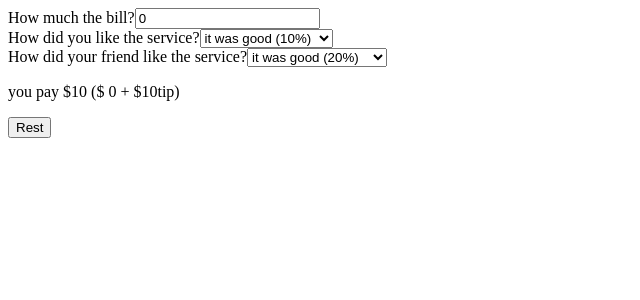
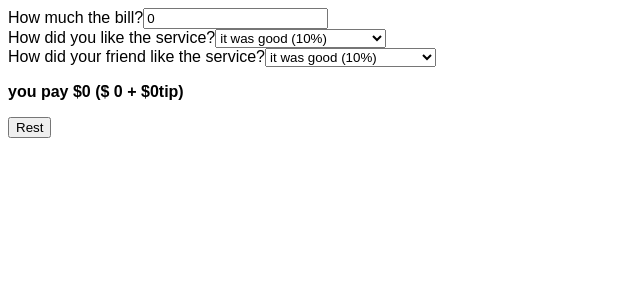
Before and after one commit to ali27-dev/React-Practice-Projects-Dir, a React (Create React App) app in the folder tip-calculator/: page / in a window 1280 px wide. Shown: the top 300 px of the page, without its empty margins (0-640 px from the left). Built offline with nearby package versions, Linux system fonts and the light colour scheme.

Commit message:
i'm create new component name is TipComponent to store all components in it.

```diff
--- a/tip-calculator/src/App.js
+++ b/tip-calculator/src/App.js
@@ -1,9 +1,9 @@
-import Bill from "./Bill";
+import TipCalculator from "./TipCalculator";
 
 function App() {
   return (
     <div className="App">
-      <Bill />
+      <TipCalculator />
     </div>
   );
 }
--- a/tip-calculator/src/Bill.js
+++ b/tip-calculator/src/Bill.js
@@ -1,26 +1,10 @@
-import { useState } from "react";
-
-import Button from "./Button";
-import Payment from "./Payment";
-import Service from "./Service";
-
-function Bill() {
-  const [isBill, setIsBill] = useState(0);
-  const [tipService, setTipService] = useState(10);
-  console.log(isBill);
-
-  function handleBill(e) {
-    setIsBill(Number(e.target.value));
-  }
+function Bill({ isBill, onIsBill }) {
   return (
     <>
       <div className="">
         <span>How much the bill?</span>
-        <input type="text" value={isBill} onChange={handleBill} />
+        <input type="text" value={isBill} onChange={onIsBill} />
       </div>
-      <Service tipService={tipService} />
-      <Payment isBill={isBill} tipService={tipService} />
-      <Button />
     </>
   );
 }
--- a/tip-calculator/src/Button.js
+++ b/tip-calculator/src/Button.js
@@ -1,7 +1,7 @@
-function Button() {
+function Button({ onRestBtn }) {
   return (
     <div className="">
-      <button>Rest</button>
+      <button onClick={onRestBtn}>Rest</button>
     </div>
   );
 }
--- a/tip-calculator/src/Payment.js
+++ b/tip-calculator/src/Payment.js
@@ -1,15 +1,15 @@
-function Payment({ isBill, tipService, onChangeBill }) {
+function Payment({ isBill, serviceTip, onChangeBill }) {
   console.log(isBill);
 
-  const totalBill = isBill + tipService;
+  const totalBill = isBill + serviceTip;
 
   // function totalBill() {
-  //   isBill + tipService
+  //   isBill + serviceTip
   // }
   return (
-    <div className="">
+    <div className="" style={{ fontWeight: "bold" }}>
       <p>
-        you pay ${totalBill} ($ {isBill} + ${tipService}tip)
+        you pay ${totalBill} ($ {isBill} + ${serviceTip}tip)
       </p>
     </div>
   );
--- a/tip-calculator/src/Service.js
+++ b/tip-calculator/src/Service.js
@@ -1,28 +1,45 @@
 import { useState } from "react";
 
-export default function Service({ tipService }) {
+export default function Service({ serviceTip, setServiceTip, children }) {
+  function handleService(e) {
+    setServiceTip(Number(e.target.value));
+  }
   return (
     <div className="">
-      <span>How did you like the service?</span>
-      <select name="" id="">
-        <option value="good">it was good ({tipService}%)</option>
-        <option value="noraml">it was normal ({tipService - 5}%)</option>
-        <option value="bad">it was bad ({tipService - 10}%)</option>
+      <span>{children}</span>
+      <select onChange={handleService}>
+        <option value={0}>
+          it was good ({handleService === 10 ? 0 : serviceTip + 10}%)
+        </option>
+        <option value={0}>
+          it was normal ({handleService === 10 ? 0 : serviceTip - 5}%)
+        </option>
+        <option value={serviceTip}>it was bad ({serviceTip}%)</option>
+        <option value={serviceTip + 20}>
+          Absaloutly Amazing ({serviceTip}%)
+        </option>
       </select>
-      <FriendSer tipService={tipService} />
+      {/* <FriendSer serviceTip={serviceTip} onHandleService={handleService} /> */}
     </div>
   );
 }
 
-function FriendSer({ tipService }) {
-  return (
-    <div className="">
-      <span>How did your friend like the service?</span>
-      <select name="" id="">
-        <option value="good">it was good ({tipService + 10}%)</option>
-        <option value="noraml">it was normal ({tipService}%)</option>
-        <option value="bad">it was bad ({tipService - 5}%)</option>
-      </select>
-    </div>
-  );
-}
+// function FriendSer({ serviceTip, onHandleService }) {
+//   return (
+//     <div className="">
+//       <span>How did your friend like the service?</span>
+//       <select name="" id="" onChange={onHandleService}>
+//         <option value={0}>
+//           it was good ({onHandleService === 10 ? 0 : serviceTip + 10}%)
+//         </option>
+//         <option value={10}>
+//           it was normal ({onHandleService === 10 ? 0 : serviceTip - 5}%)
+//         </option>
+//         <option value={serviceTip}>it was bad ({serviceTip}%)</option>
+//         <option value={serviceTip + 20}>
+//           Absaloutly Amazing ({serviceTip}%)
+//         </option>
+//       </select>
+//     </div>
+//   );
+// }
--- /dev/null
+++ b/tip-calculator/src/TipCalculator.js
@@ -0,0 +1,33 @@
+import { useState } from "react";
+
+import Bill from "./Bill";
+import Button from "./Button";
+import Payment from "./Payment";
+import Service from "./Service";
+function TipCalculator() {
+  const [isBill, setIsBill] = useState(0);
+  const [serviceTip, setServiceTip] = useState(0);
+
+  function handleBill(e) {
+    setIsBill(Number(e.target.value));
+  }
+  function handleRestBtn() {
+    setIsBill(0);
+    setServiceTip(0);
+  }
+  return (
+    <>
+      <Bill isBill={isBill} onIsBill={handleBill} />
+      <Service serviceTip={serviceTip} setServiceTip={setServiceTip}>
+        How did you like the service?
+      </Service>
+      <Service serviceTip={serviceTip} setServiceTip={setServiceTip}>
+        How did your friend like the service?
+      </Service>
+      <Payment isBill={isBill} serviceTip={serviceTip} />
+      <Button onRestBtn={handleRestBtn} />
+    </>
+  );
+}
+
+export default TipCalculator;
--- a/tip-calculator/src/index.js
+++ b/tip-calculator/src/index.js
@@ -1,6 +1,6 @@
 import React from "react";
 import ReactDOM from "react-dom/client";
-// import "./index.css";
+import "./styles.css";
 import App from "./App";
 
 const root = ReactDOM.createRoot(document.getElementById("root"));
--- /dev/null
+++ b/tip-calculator/src/styles.css
@@ -0,0 +1,3 @@
+body {
+  font-family: sans-serif;
+}
```
